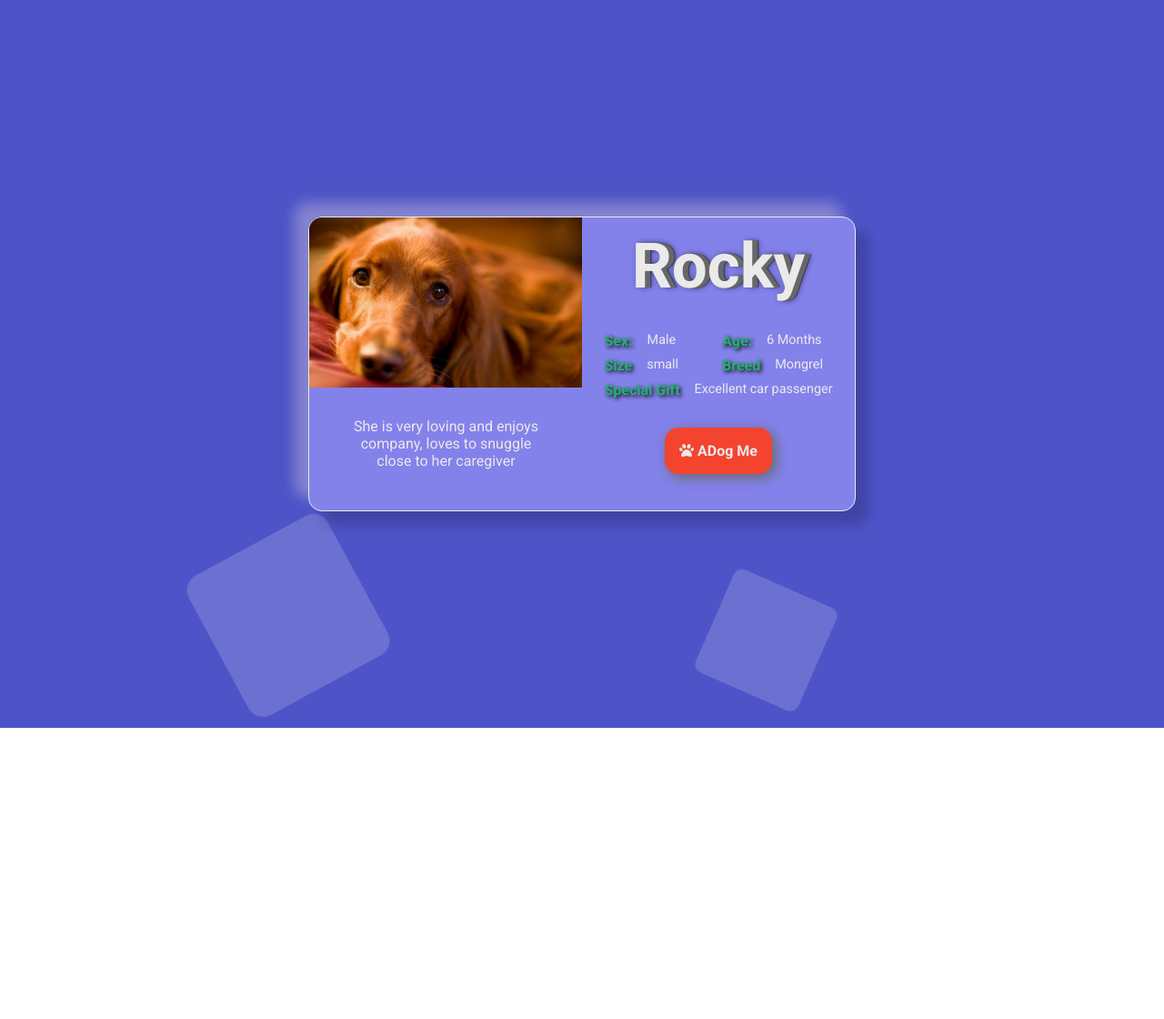
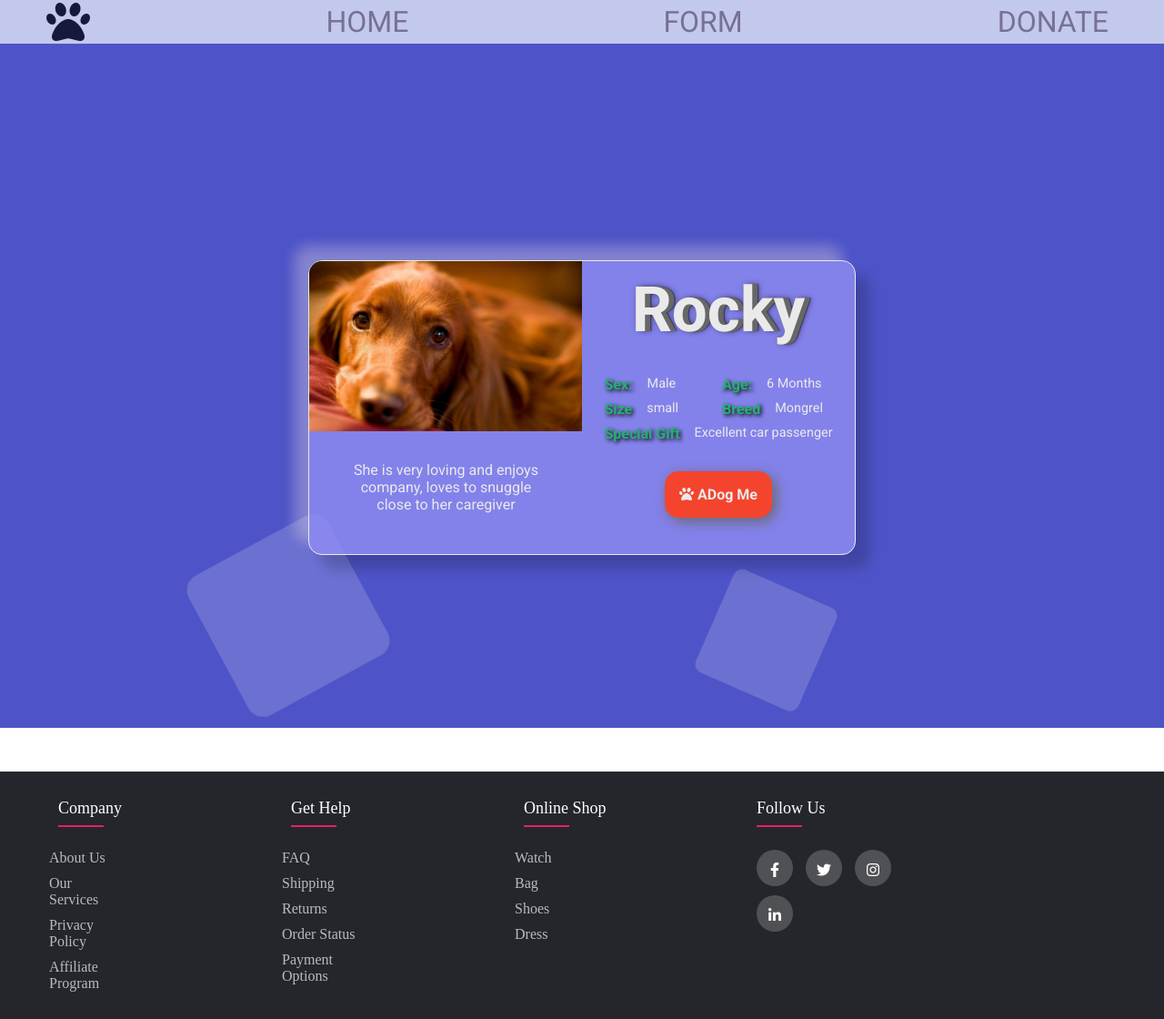
Before and after one commit to jamesjavanyc/wdd330_team, a website built with Vite: page src/pages/pet-detail.html in a window 1280 px wide. Shown: the whole page at 91% size. Before the commit the page ends 800 px from the top, so only its background shows below. Built offline with nearby package versions, Linux system fonts and the light colour scheme; a web font is replaced by a local one.

Commit message:
chore: add nav and footer to pet detail

```diff
--- a/src/css/pet-detail.css
+++ b/src/css/pet-detail.css
@@ -12,6 +12,67 @@
   --color3: rgba(104, 104, 104, 1); /*grey*/
   --color4: rgba(145, 142, 244, 1); /*Purple*/
   --color5: rgba(244, 68, 46, 1); /* Tomato*/
+}
+
+/*Section for the navigation bar*/
+.navigation {
+  display: grid;
+  position: relative;
+  font-family: "Roboto", monospace;
+  text-align: center;
+  background-color: #f5fbfc;
+  opacity: 0.7;
+  grid-template-columns:150px auto;
+  align-items: center;
+}
+
+.logo {
+  width: 150px;
+  height: auto;
+  position: relative;
+}
+
+.menu {
+  border-radius: 10px;
+  padding: 5px;
+}
+
+.menu .menuItems {
+  list-style: none;
+  display: flex;
+  justify-content: right;
+}
+
+.menu .menuItems li {
+  margin: 0 5% 0 20%;
+}
+
+.menu .menuItems li a {
+  text-decoration: none;
+  color: rgb(138, 126, 126);
+  font-size: 2em;
+  font-weight: 400;
+  transition: all 0.3s ease-in-out;
+  position: relative;
+  text-transform: uppercase;
+}
+
+.menu .menuItems li a::before {
+  content: attr(data-item);
+  transition: 0.3s;
+  color: #ee5522;
+  position: absolute;
+  top: 0;
+  bottom: 0;
+  left: 0;
+  right: 0;
+  width: 0;
+  overflow: hidden;
+}
+
+.menu .menuItems li a:hover::before {
+  width: 100%;
+  transition: all 0.3s ease-in-out;
 }
 
 img {
@@ -256,6 +317,89 @@ img {
   animation-delay: 26s;
 }
 
+.container-footer {
+  width: 100%;
+  margin: auto;
+}
+
+.row {
+  display: flex;
+  flex-wrap: wrap;
+}
+
+.footer {
+  background-color: #24262b;
+  padding: 30px 0;
+}
+
+.footer-col {
+  width: 20%;
+  padding-left: 5%;
+}
+
+.footer-col h4 {
+  font-size: 18px;
+  color: #fff;
+  text-transform: capitalize;
+  margin-bottom: 35px;
+  font-weight: 500;
+  position: relative;
+}
+.footer-col h4::before {
+  content: "";
+  position: absolute;
+  left: 0;
+  bottom: -10px;
+  background-color: #e91e63;
+  height: 2px;
+  box-sizing: border-box;
+  width: 50px;
+}
+
+.footer-col ul {
+  list-style: none;
+}
+
+.footer-col ul li:not(:last-child) {
+  margin-bottom: 10px;
+}
+
+.footer-col ul li a {
+  font-size: 16px;
+  margin-left: -10px;
+  padding-right: 120px;
+  text-transform: capitalize;
+  color: #fff;
+  text-decoration: none;
+  font-weight: 300;
+  color: #bbb;
+  display: block;
+  transition: all 0.3s ease;
+}
+.footer-col ul li a:hover {
+  color: #fff;
+  padding-left: 8px;
+}
+
+.footer-col .social-links a {
+  display: inline-block;
+  height: 40px;
+  width: 40px;
+  background-color: rgba(255, 255, 255, 0.2);
+  padding: 10px;
+  margin: 0 10px 10px 0;
+  text-align: center;
+  line-height: 25px;
+  border-radius: 50%;
+  color: #fff;
+  transition: all 0.5s ease;
+}
+
+.footer-col .social-links a:hover {
+  color: #24262b;
+  background-color: #fff;
+}
+
 @media screen and (min-width: 375px) {
   .card {
     max-width: 425px;
--- a/src/pages/pet-detail.html
+++ b/src/pages/pet-detail.html
@@ -5,6 +5,7 @@
     <meta http-equiv="X-UA-Compatible" content="IE=edge" />
     <meta name="viewport" content="width=device-width, initial-scale=1.0" />
     <link rel="stylesheet" href="../css/pet-detail.css" />
+    <!-- <link rel="stylesheet" href="../css/styles.css" type="text/css"> -->
     <link
       rel="stylesheet"
       href="https://cdnjs.cloudflare.com/ajax/libs/font-awesome/6.2.0/css/all.min.css"
@@ -21,6 +22,17 @@
     <title>Dog Detail</title>
   </head>
   <body>
+    <div class="background"></div>
+      <nav class="navigation">
+        <div class="logo"><i class="fa-solid fa-paw fa-3x"></i></div>
+        <nav class="menu">
+          <ul class="menuItems">
+            <li><a href="../index.html" data-item="Home">Home</a></li>
+            <li><a href="../pages/form.html" data-item="Form">Form</a></li>
+            <li><a href="../pages/donate.html" data-item="Donate">Donate</a></li>
+          </ul>
+        </nav>
+      </nav>
     <main>
       <section class="card">
         <div class="card-head">
@@ -75,6 +87,49 @@
         <li></li>
       </ul>
     </main>
+    <footer id="contact" class="footer">
+      <div class="container-footer">
+        <div class="row">
+          <div class="footer-col">
+            <h4>company</h4>
+            <ul>
+              <li><a href="#">about us</a></li>
+              <li><a href="#">our services</a></li>
+              <li><a href="#">privacy policy</a></li>
+              <li><a href="#">affiliate program</a></li>
+            </ul>
+          </div>
+          <div class="footer-col">
+            <h4>get help</h4>
+            <ul>
+              <li><a href="#">FAQ</a></li>
+              <li><a href="#">shipping</a></li>
+              <li><a href="#">returns</a></li>
+              <li><a href="#">order status</a></li>
+              <li><a href="#">payment options</a></li>
+            </ul>
+          </div>
+          <div class="footer-col">
+            <h4>online shop</h4>
+            <ul>
+              <li><a href="#">watch</a></li>
+              <li><a href="#">bag</a></li>
+              <li><a href="#">shoes</a></li>
+              <li><a href="#">dress</a></li>
+            </ul>
+          </div>
+          <div class="footer-col">
+            <h4>follow us</h4>
+            <div class="social-links">
+              <a href="#"><i class="fab fa-facebook-f"></i></a>
+              <a href="#"><i class="fab fa-twitter"></i></a>
+              <a href="#"><i class="fab fa-instagram"></i></a>
+              <a href="#"><i class="fab fa-linkedin-in"></i></a>
+            </div>
+          </div>
+        </div>
+      </div>
+    </footer>
     <script src="../js/pet-detail.js"></script>
   </body>
 </html>
```
